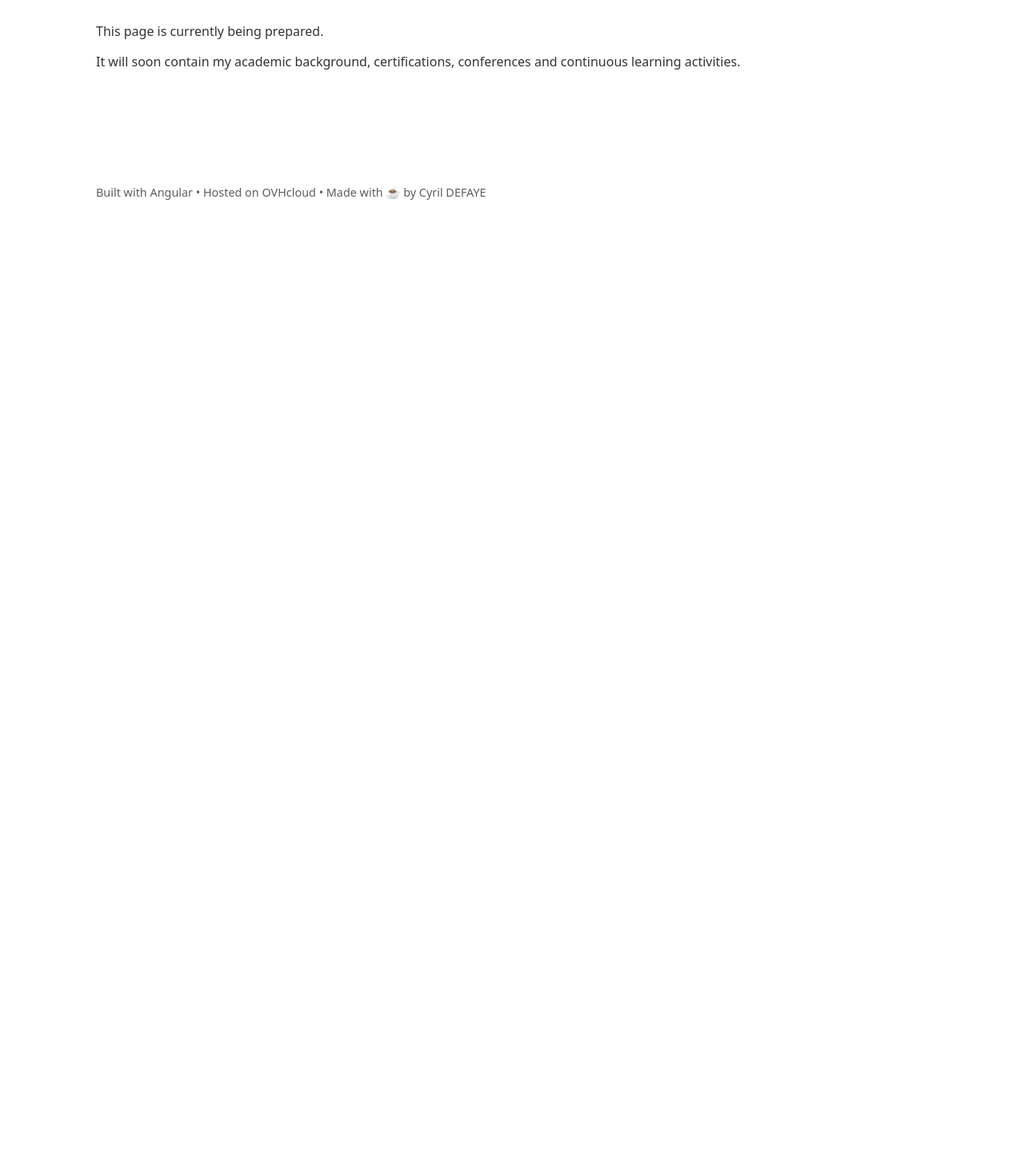
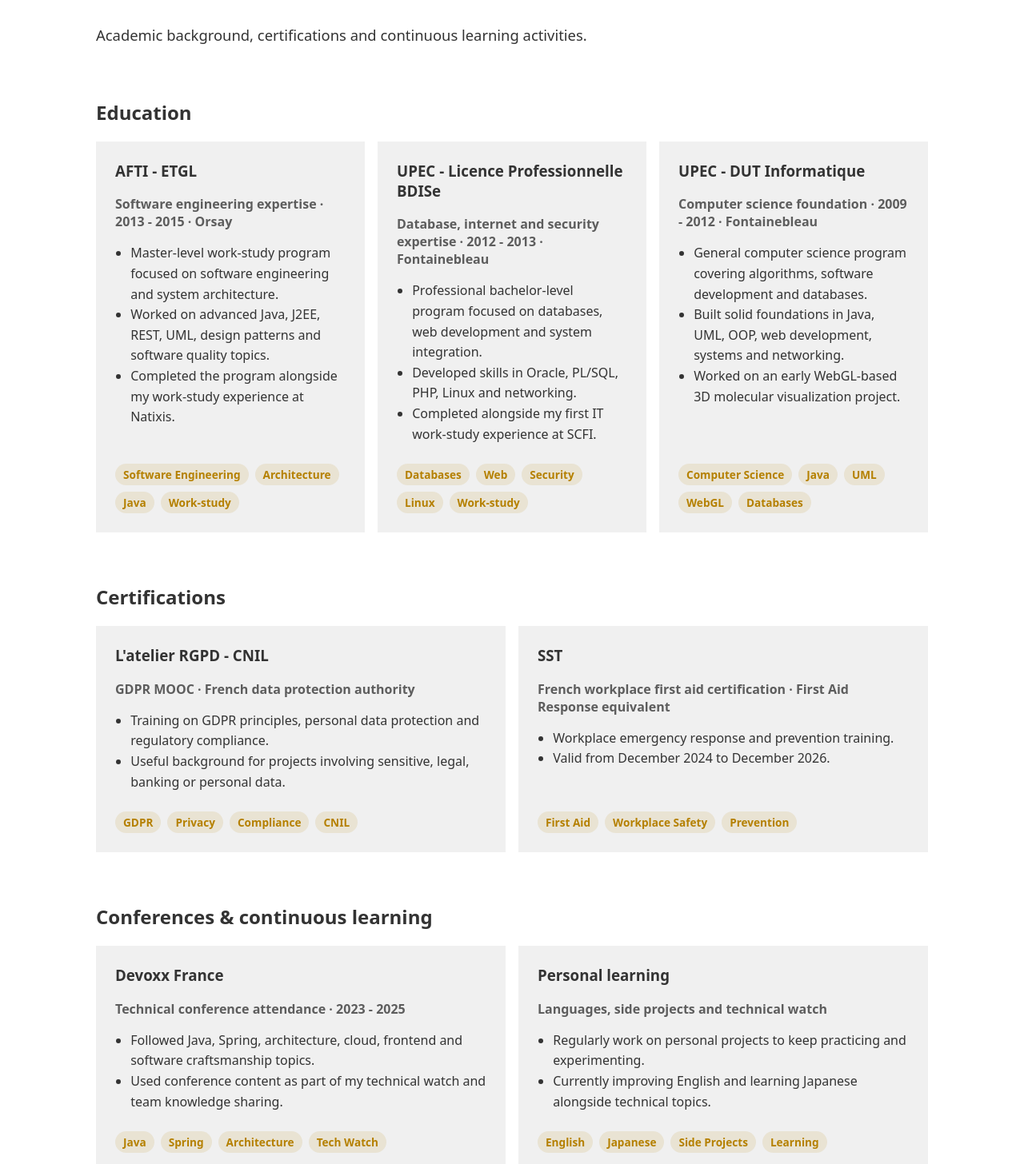
Before and after one commit to chinjto/cyril-defaye-fr, an Angular app: page /studies in a window 1280 px wide. Shown: the part 194-1650 px from the top of the page at 80% size. Before the commit the page ends 816 px from the top, so only its background shows below. Built offline with nearby package versions, Linux system fonts and the light colour scheme.

Commit message:
feat(studies): Add education and learning section
- add education background and degrees
- add certifications section
- add Devoxx conference participation
- add continuous learning section
- highlight language learning and technical watch

```diff
--- a/src/app/pages/studies/studies.html
+++ b/src/app/pages/studies/studies.html
@@ -1,10 +1,146 @@
 <h1>Studies</h1>
 
 <p class="intro">
-  This page is currently being prepared.
+  Academic background, certifications and continuous learning activities.
 </p>
 
-<p>
-  It will soon contain my academic background, certifications,
-  conferences and continuous learning activities.
-</p>
+<section class="section">
+  <h2>Education</h2>
+
+  <div class="cards">
+    <article class="card">
+      <h3>AFTI - ETGL</h3>
+      <p class="meta">Software engineering expertise · 2013 - 2015 · Orsay</p>
+
+      <ul>
+        <li>Master-level work-study program focused on software engineering and system architecture.</li>
+        <li>Worked on advanced Java, J2EE, REST, UML, design patterns and software quality topics.</li>
+        <li>Completed the program alongside my work-study experience at Natixis.</li>
+      </ul>
+
+      <div class="tags">
+        <span>Software Engineering</span>
+        <span>Architecture</span>
+        <span>Java</span>
+        <span>Work-study</span>
+      </div>
+    </article>
+
+    <article class="card">
+      <h3>UPEC - Licence Professionnelle BDISe</h3>
+      <p class="meta">Database, internet and security expertise · 2012 - 2013 · Fontainebleau</p>
+
+      <ul>
+        <li>Professional bachelor-level program focused on databases, web development and system integration.</li>
+        <li>Developed skills in Oracle, PL/SQL, PHP, Linux and networking.</li>
+        <li>Completed alongside my first IT work-study experience at SCFI.</li>
+      </ul>
+
+      <div class="tags">
+        <span>Databases</span>
+        <span>Web</span>
+        <span>Security</span>
+        <span>Linux</span>
+        <span>Work-study</span>
+      </div>
+    </article>
+
+    <article class="card">
+      <h3>UPEC - DUT Informatique</h3>
+      <p class="meta">Computer science foundation · 2009 - 2012 · Fontainebleau</p>
+
+      <ul>
+        <li>General computer science program covering algorithms, software development and databases.</li>
+        <li>Built solid foundations in Java, UML, OOP, web development, systems and networking.</li>
+        <li>Worked on an early WebGL-based 3D molecular visualization project.</li>
+      </ul>
+
+      <div class="tags">
+        <span>Computer Science</span>
+        <span>Java</span>
+        <span>UML</span>
+        <span>WebGL</span>
+        <span>Databases</span>
+      </div>
+    </article>
+  </div>
+</section>
+
+<section class="section">
+  <h2>Certifications</h2>
+
+  <div class="cards">
+    <article class="card">
+      <h3>L'atelier RGPD - CNIL</h3>
+      <p class="meta">GDPR MOOC · French data protection authority</p>
+
+      <ul>
+        <li>Training on GDPR principles, personal data protection and regulatory compliance.</li>
+        <li>Useful background for projects involving sensitive, legal, banking or personal data.</li>
+      </ul>
+
+      <div class="tags">
+        <span>GDPR</span>
+        <span>Privacy</span>
+        <span>Compliance</span>
+        <span>CNIL</span>
+      </div>
+    </article>
+
+    <article class="card">
+      <h3>SST</h3>
+      <p class="meta">French workplace first aid certification · First Aid Response equivalent</p>
+
+      <ul>
+        <li>Workplace emergency response and prevention training.</li>
+        <li>Valid from December 2024 to December 2026.</li>
+      </ul>
+
+      <div class="tags">
+        <span>First Aid</span>
+        <span>Workplace Safety</span>
+        <span>Prevention</span>
+      </div>
+    </article>
+  </div>
+</section>
+
+<section class="section">
+  <h2>Conferences & continuous learning</h2>
+
+  <div class="cards">
+    <article class="card">
+      <h3>Devoxx France</h3>
+      <p class="meta">Technical conference attendance · 2023 - 2025</p>
+
+      <ul>
+        <li>Followed Java, Spring, architecture, cloud, frontend and software craftsmanship topics.</li>
+        <li>Used conference content as part of my technical watch and team knowledge sharing.</li>
+      </ul>
+
+      <div class="tags">
+        <span>Java</span>
+        <span>Spring</span>
+        <span>Architecture</span>
+        <span>Tech Watch</span>
+      </div>
+    </article>
+
+    <article class="card">
+      <h3>Personal learning</h3>
+      <p class="meta">Languages, side projects and technical watch</p>
+
+      <ul>
+        <li>Regularly work on personal projects to keep practicing and experimenting.</li>
+        <li>Currently improving English and learning Japanese alongside technical topics.</li>
+      </ul>
+
+      <div class="tags">
+        <span>English</span>
+        <span>Japanese</span>
+        <span>Side Projects</span>
+        <span>Learning</span>
+      </div>
+    </article>
+  </div>
+</section>
--- a/src/app/pages/studies/studies.scss
+++ b/src/app/pages/studies/studies.scss
@@ -0,0 +1,56 @@
+.intro {
+  max-width: 760px;
+  font-size: 1.15rem;
+  line-height: 1.7;
+}
+
+.section {
+  margin-top: 4rem;
+}
+
+.cards {
+  display: grid;
+  grid-template-columns: repeat(auto-fit, minmax(280px, 1fr));
+  gap: 1rem;
+}
+
+.card {
+  display: flex;
+  flex-direction: column;
+  padding: 1.5rem;
+  background: var(--light-gray);
+}
+
+.card h3 {
+  margin-top: 0;
+}
+
+.meta {
+  margin: 0 0 1rem;
+  color: var(--muted);
+  font-weight: 700;
+}
+
+.card ul {
+  margin: 0;
+  padding-left: 1.2rem;
+  line-height: 1.6;
+}
+
+.card .tags {
+  display: flex;
+  flex-wrap: wrap;
+  gap: 8px;
+  margin-top: auto;
+  padding-top: 1.5rem;
+}
+
+.card .tags span {
+  padding: 4px 10px;
+  border-left: 0;
+  border-radius: 999px;
+  background: rgba(181, 128, 0, 0.12);
+  color: var(--accent);
+  font-size: 0.85rem;
+  font-weight: 700;
+}
```
Also changed, not shown: 1 other file (tests, documents, lock files or other folders).
